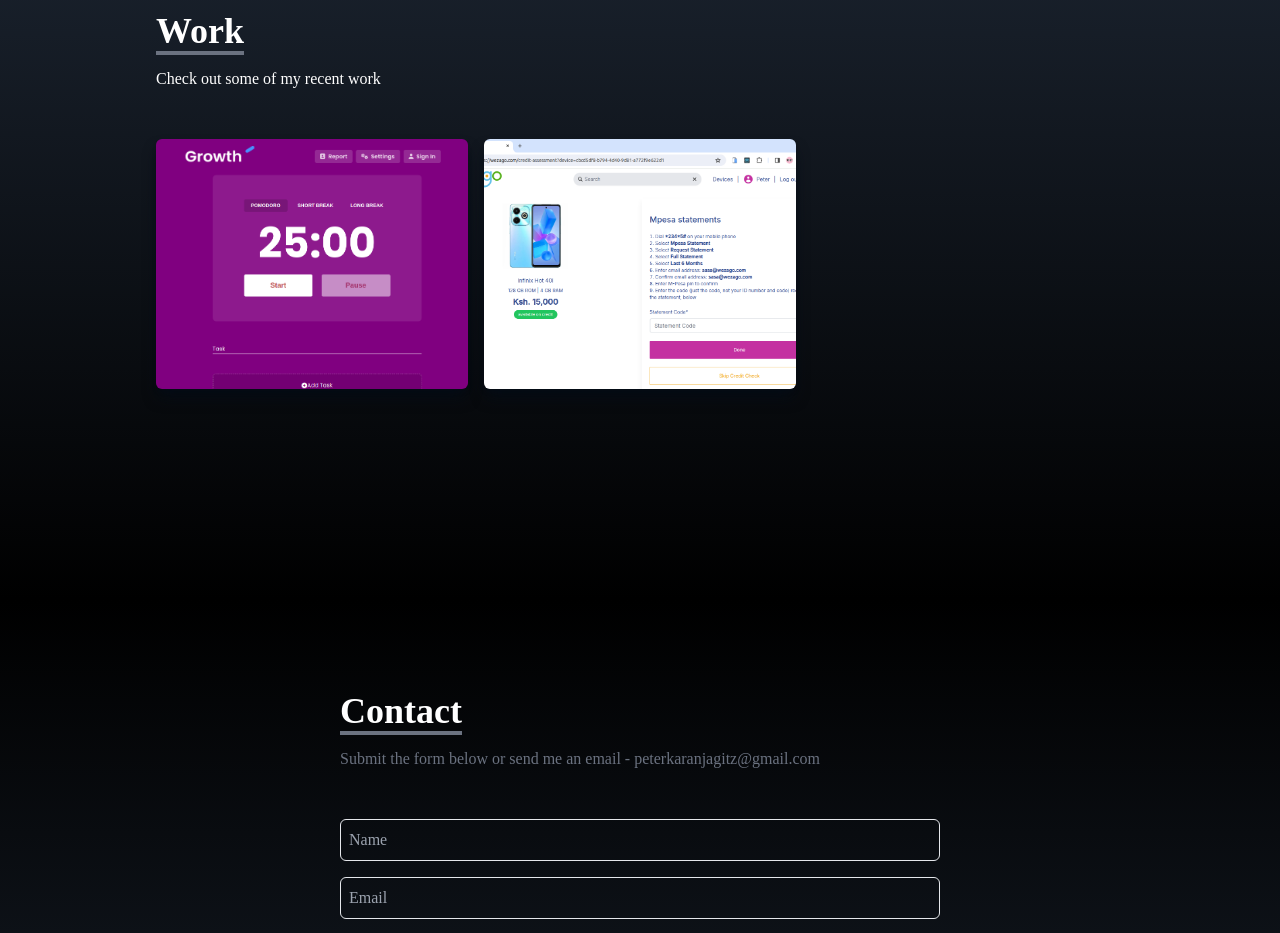
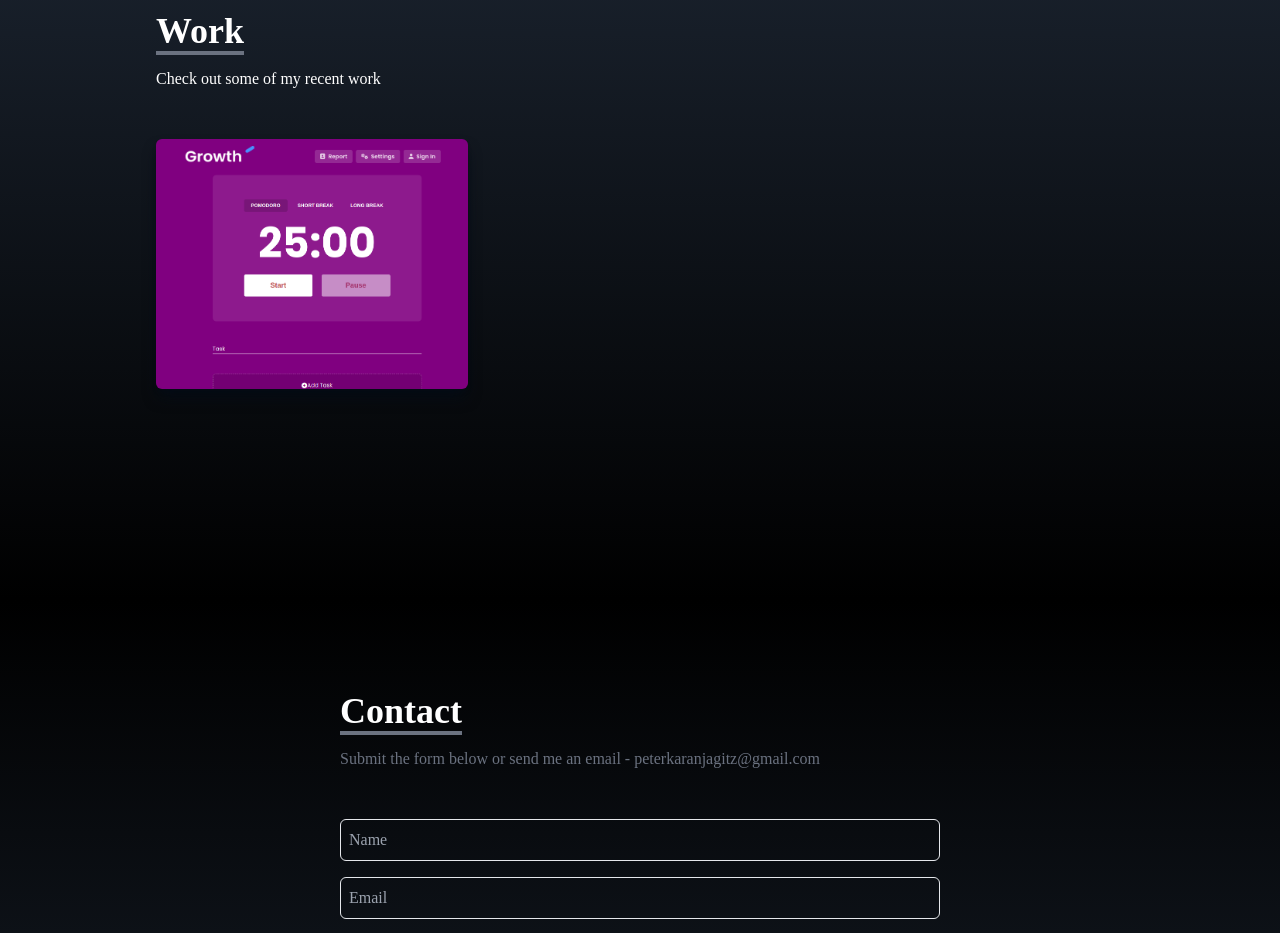
Before and after one commit to peter-mwaura/my-portfolio, a React (Create React App) app: page / in a window 1280 px wide. Shown: the part 2600-3533 px from the top of the page. Built offline with nearby package versions, Linux system fonts and the light colour scheme.

Commit message:
chore(work): remove wezago from work section

```diff
--- a/src/components/Work.js
+++ b/src/components/Work.js
@@ -10,13 +10,13 @@ const Work = () => {
             demo: 'https://my-personal-task-manager.netlify.app/',
             github: 'https://github.com/peter-mwaura/personal-task-manager',
         },
-        {
-            id: 2,
-            src: wezago,
-            stack: 'Python Flask',
-            demo: 'https://wezago.com/devices/cbcd5df8-b794-4d40-9d81-a772f9e622d1',
-            github: 'https://gitlab.com/peter7938/mpesajson',
-        },
+        // {
+        //     id: 2,
+        //     src: wezago,
+        //     stack: 'Python Flask',
+        //     demo: 'https://wezago.com/devices/cbcd5df8-b794-4d40-9d81-a772f9e622d1',
+        //     github: 'https://gitlab.com/peter7938/mpesajson',
+        // },
     ];
 
     return (
```
